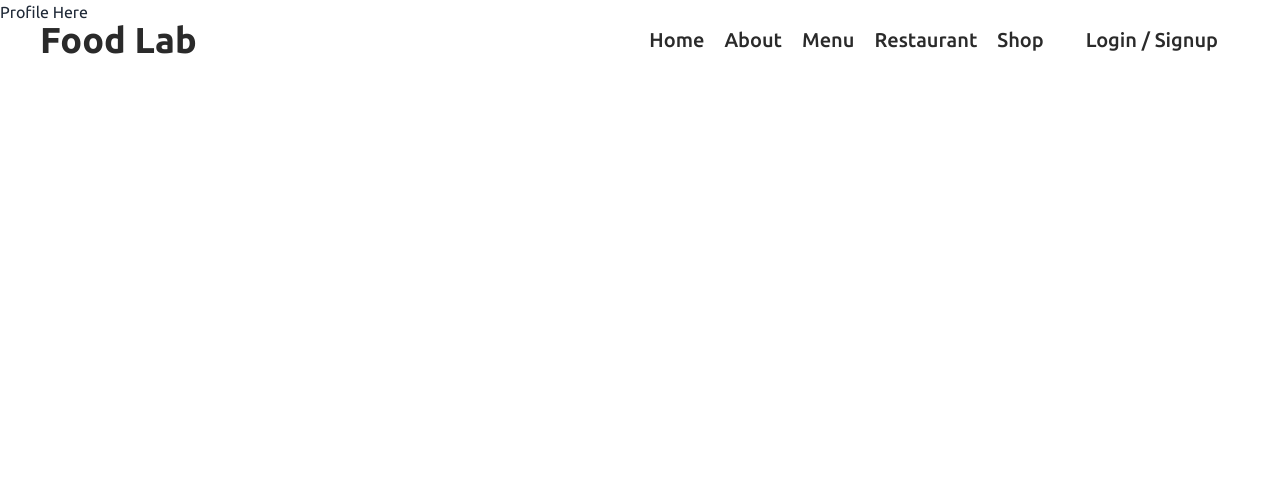
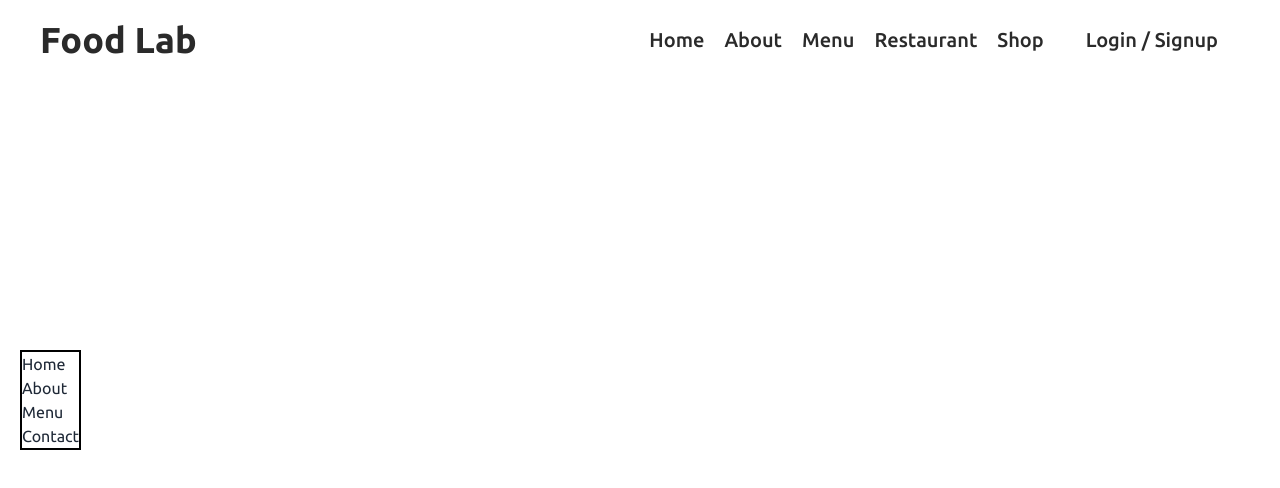
Before and after one commit to shafik720/Food-Bank, a React (Vite) app: page /profile in a window 1280 px wide. Shown: the top 488 px of the page. Built offline with nearby package versions, Linux system fonts and the light colour scheme; no server answers.

Commit message:
creating sidebar menu for profile section

```diff
--- a/src/Pages/Profile/Profile.jsx
+++ b/src/Pages/Profile/Profile.jsx
@@ -1,8 +1,18 @@
+import { Helmet } from "react-helmet-async";
+import Navbar from "../Shared/Navbar/Navbar";
+import { Outlet } from "react-router-dom";
+import ProfileNavbar from "./ProfileNavbar/ProfileNavbar";
 
 const Profile = () => {
     return (
         <div>
-            <h2>Profile Here</h2>
+            <Helmet>
+                <title>Profile</title>
+                <link rel="icon" type="image/svg+xml" href="https://i.ibb.co/g6pKwGc/cutlery-1.png" />
+            </Helmet>
+            <Navbar></Navbar>
+            <ProfileNavbar></ProfileNavbar>
+            <Outlet></Outlet>
         </div>
     );
 };
--- /dev/null
+++ b/src/Pages/Profile/ProfileInfo.jsx/ProfileInfo.jsx
@@ -0,0 +1,10 @@
+
+const ProfileInfo = () => {
+    return (
+        <div>
+            <h2>Profile info Here</h2>
+        </div>
+    );
+};
+
+export default ProfileInfo;
--- /dev/null
+++ b/src/Pages/Profile/ProfileNavbar/ProfileNavbar.css
@@ -0,0 +1,9 @@
+
+
+.profile-navbar-div{
+    position: absolute;
+    border: 2px solid black;
+    top: 50%;
+    left: 20px;
+    transform: translateY(-50%);
+}
--- /dev/null
+++ b/src/Pages/Profile/ProfileNavbar/ProfileNavbar.jsx
@@ -0,0 +1,16 @@
+import './ProfileNavbar.css' ;
+
+const ProfileNavbar = () => {
+    return (
+        <div className="profile-navbar-div">
+            <ul>
+                <li>Home</li>
+                <li>About</li>
+                <li>Menu</li>
+                <li>Contact</li>
+            </ul>
+        </div>
+    );
+};
+
+export default ProfileNavbar;
--- a/src/Pages/Shared/Navbar/Navbar.jsx
+++ b/src/Pages/Shared/Navbar/Navbar.jsx
@@ -36,7 +36,7 @@ const Navbar = () => {
 
                 {/* --- Navbar Logo on Leftside --- */}
                 <div className="menubar-left">
-                    <h2 className="text-4xl font-bold max-md:hidden ">Food Lab</h2>
+                    <Link to='/'><h2 className="text-4xl font-bold max-md:hidden ">Food Lab</h2></Link>
                 </div>
 
                 {/* --- Menu Items --- */}
@@ -104,7 +104,7 @@ const Navbar = () => {
                                     <div className="sub-menu">
                                         <div className='profile-submenu'>
                                             <ul>
-                                                <li className='hover:text-blue-700'><Link to='profile'>Profile</Link></li>
+                                                <li className='hover:text-blue-700'><Link to='/profile'>Profile</Link></li>
                                                 <li onClick={async ()=>{
                                                     const success = await signOut();
                                                     if(success){
```
Also changed, not shown: src/Utilites/Routes/Routes.jsx (+11 -4 lines).
